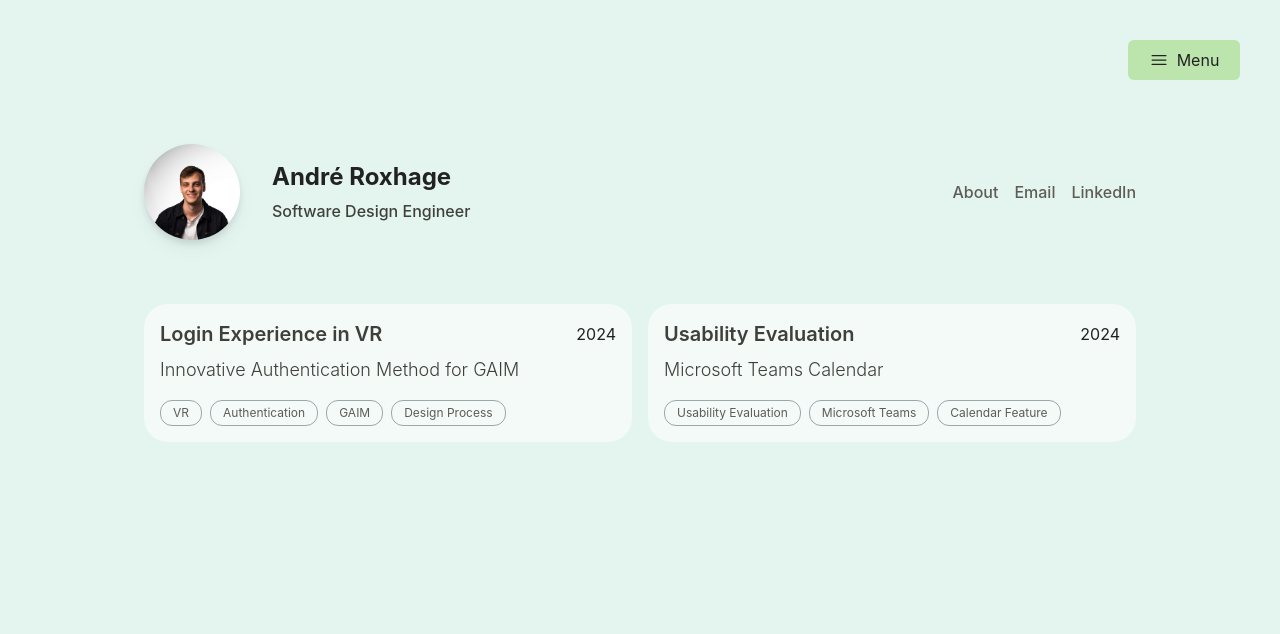
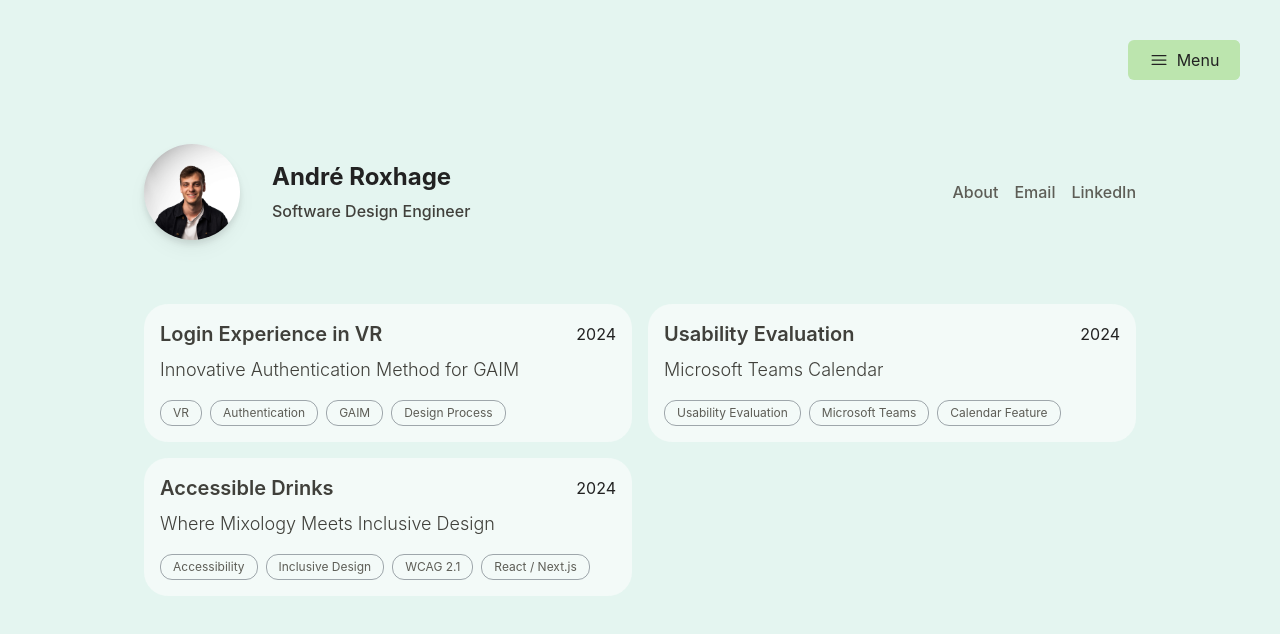
Before and after one commit to andreroxhage/portfolio, a Next.js app: page /projects in a window 1280 px wide. Shown: the top 634 px of the page. Built offline with nearby package versions, Linux system fonts and the light colour scheme.

Commit message:
Added accessible drinks preview - p3

```diff
--- a/src/app/data.js
+++ b/src/app/data.js
@@ -408,18 +408,16 @@ export const projects = [
       },
     ],
   },
-  /*
   {
-    title: 'Example of a idea that is only displayed as preview and not as page',
-    subtitle: 'Microsoft Teams Calendar',
-    headerSrc: '/resource/projects/p1.jpg',
+    title: 'Accessible Drinks',
+    subtitle: 'Where Mixology Meets Inclusive Design',
     projectSlug: '',
-    gifSrc: '/resource/projects/ihpone.gif',
+    gifSrc: '/resource/projects/p3.gif',
     date: '2024',
-    tags: ['Usability Evaluation', 'Microsoft Teams', 'Calendar Feature'],
+    tags: ['Accessibility', 'Inclusive Design', 'WCAG 2.1', 'React / Next.js'],
     image: '/resource/projects/p1.jpeg',
-    imageAlt: 'Usability Evaluation of Microsoft Teams Calendar Feature',
-  },*/
+    imageAlt: 'Drink website startpage with search bar',
+  },
 ];
 
 function getProjectAssets(projectSlug) {
```
Also changed, not shown: 2 other files (tests, documents, lock files or other folders).
